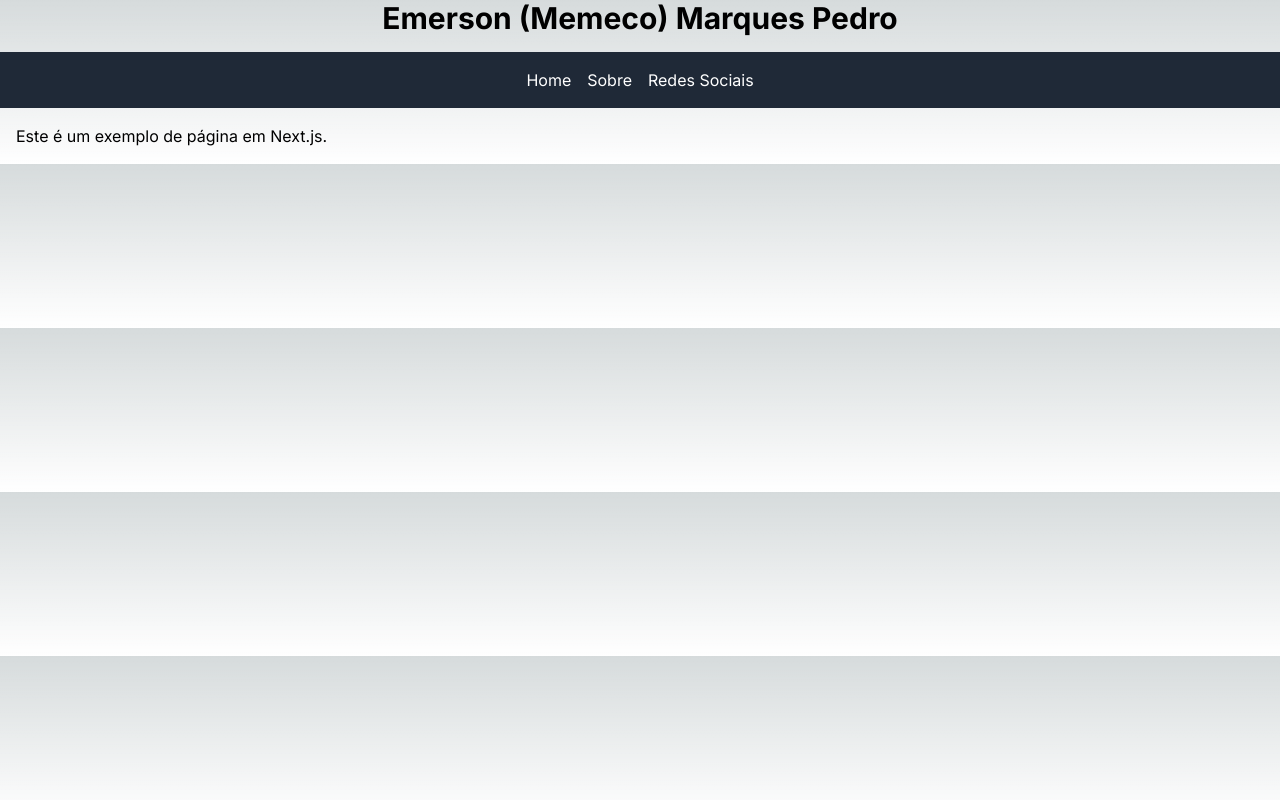
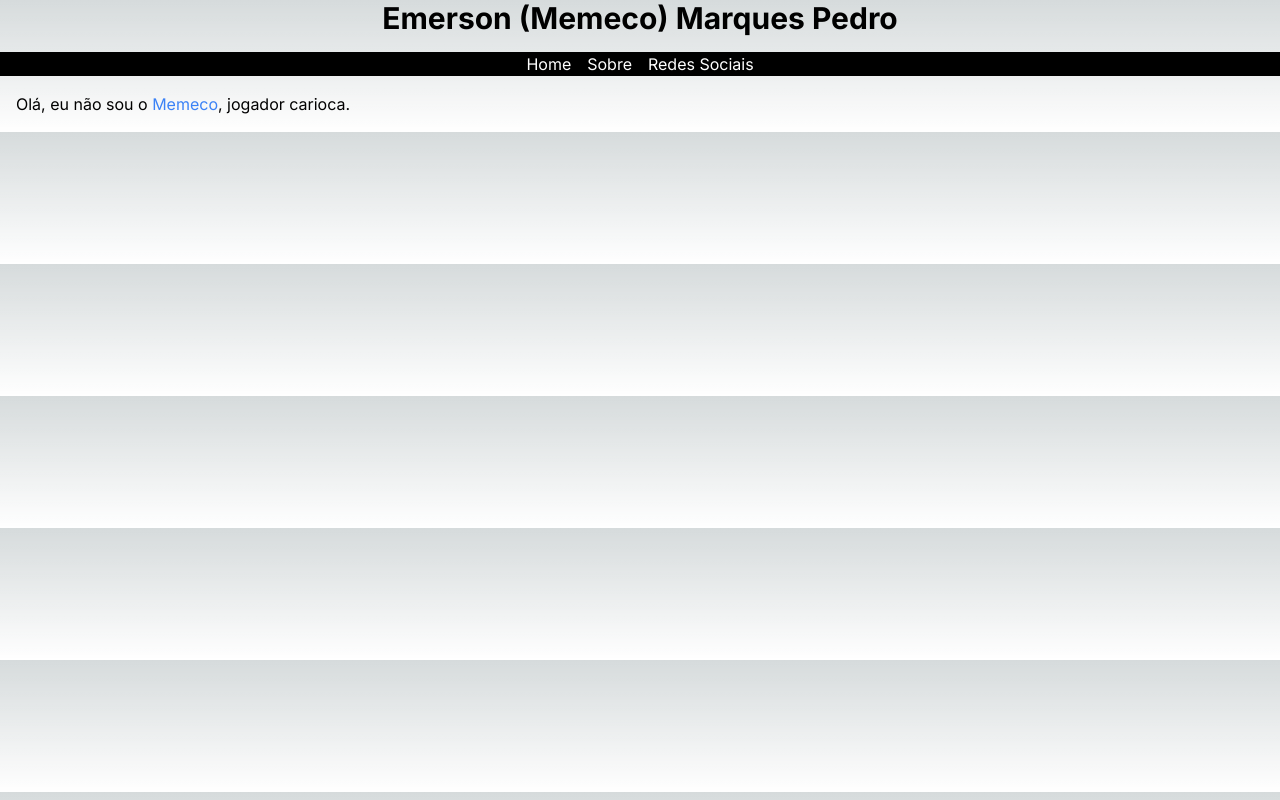
Before and after one commit to memeco/memeco.com.br, a Next.js app: page / in a window 1280 px wide. Built offline with nearby package versions, Linux system fonts and the light colour scheme.

Commit message:
Atualizei

```diff
--- a/app/page.js
+++ b/app/page.js
@@ -7,24 +7,48 @@ export default function Page() {
         Emerson (Memeco) Marques Pedro
       </h1>
 
-      <header className="bg-gray-800 text-white p-4">
+      <header className="bg-black">
         <nav>
           <ul className="flex space-x-4 justify-center">
             <li>
-              <Link href="/">Home</Link>
+              <Link
+                href="/"
+                className="text-white hover:bg-white hover:text-black"
+              >
+                Home
+              </Link>
             </li>
             <li>
-              <Link href="/sobre">Sobre</Link>
+              <Link
+                href="/sobre"
+                className="text-white hover:bg-white hover:text-black"
+              >
+                Sobre
+              </Link>
             </li>
             <li>
-              <Link href="/redes-sociais">Redes Sociais</Link>
+              <Link
+                href="/redes-sociais"
+                className="text-white hover:bg-white hover:text-black"
+              >
+                Redes Sociais
+              </Link>
             </li>
           </ul>
         </nav>
       </header>
 
-      <main className="container mx-auto p-4">
-        <p>Este é um exemplo de página em Next.js.</p>
+      <main className="container mx-auto p-4 text-black">
+        <p>
+          Olá, eu não sou o{" "}
+          <Link
+            href="https://pt.wikipedia.org/wiki/Memeco"
+            className="text-blue-500 hover:text-gray-600"
+          >
+            Memeco
+          </Link>
+          , jogador carioca.
+        </p>
       </main>
     </div>
   );
```
